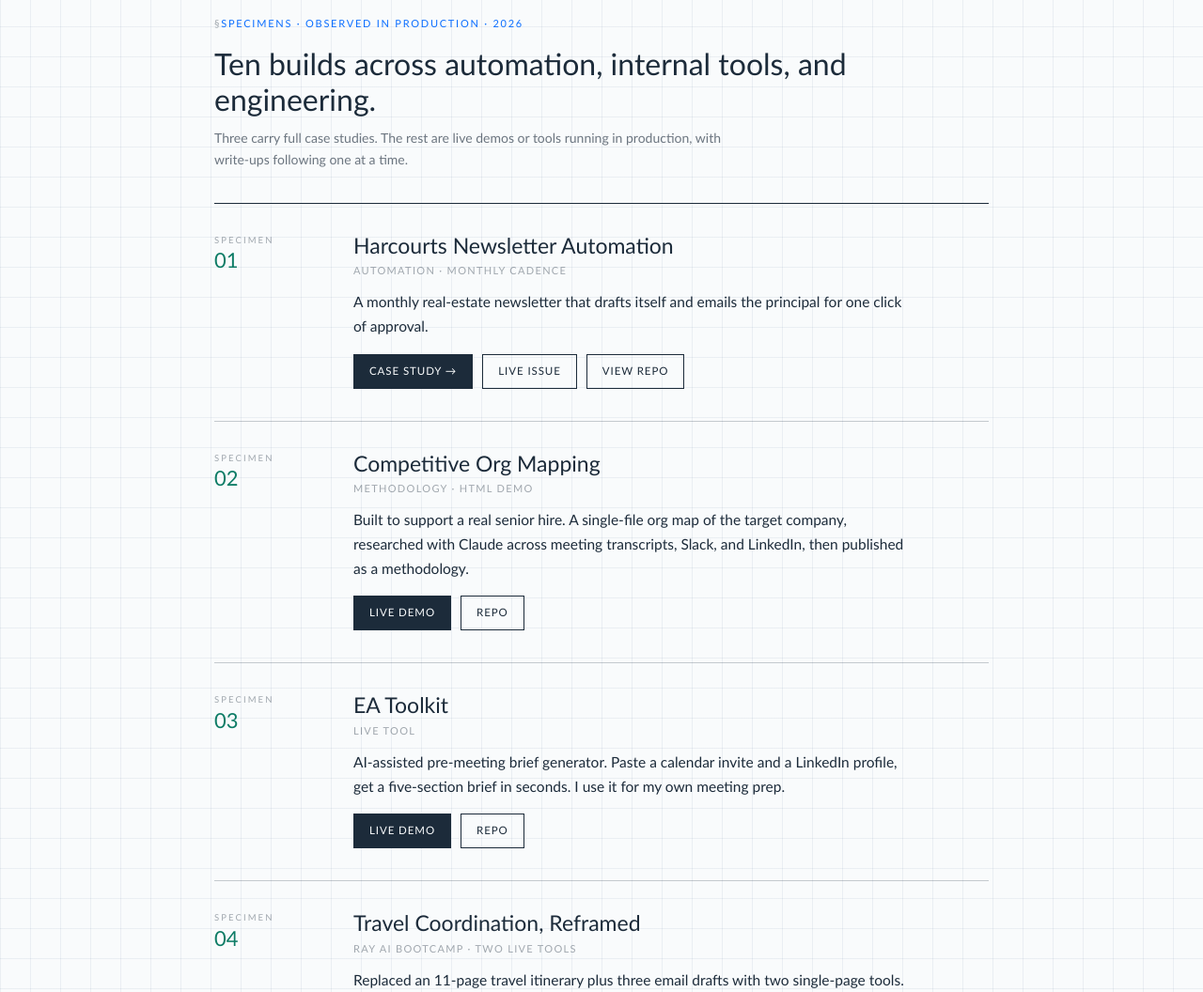
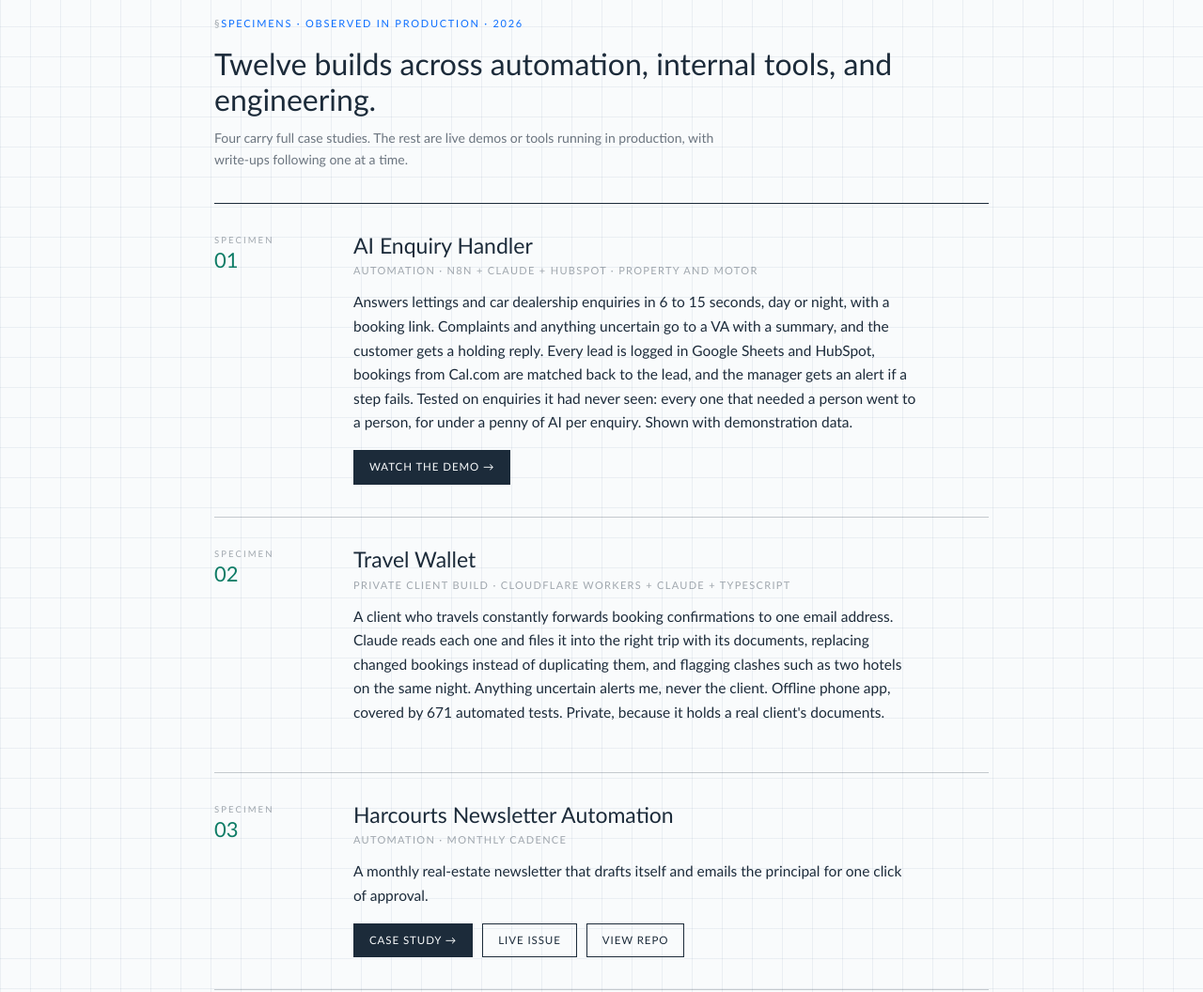
Before and after one commit to lisaesterhuizen0-wq/lisaesterhuizen0-wq.github.io, a plain HTML site: page index.html in a window 1280 px wide. Shown: the part 1220-2276 px from the top of the page at 94% size. Drawn offline with Linux system fonts and the light colour scheme.

Commit message:
Add AI Enquiry Handler and Travel Wallet; refresh CV
Enquiry handler is card 01 with the demo video; Travel Wallet is card 02
as a private client build with no links. Builds count is now twelve and
the case study count is four. The downloadable CV no longer names the
packaging manufacturer.

Co-Authored-By: Claude Opus 5.5 <noreply@anthropic.com>

```diff
--- a/index.html
+++ b/index.html
@@ -90,15 +90,42 @@
   <section class="section" id="work">
     <header class="section-head">
       <p class="eyebrow"><span class="dot"></span>Specimens · Observed in production · 2026</p>
-      <h2>Ten builds across <em>automation, internal tools, and engineering</em>.</h2>
-      <p class="section-note">Three carry full case studies. The rest are live demos or tools running in production, with write-ups following one at a time.</p>
+      <h2>Twelve builds across <em>automation, internal tools, and engineering</em>.</h2>
+      <p class="section-note">Four carry full case studies. The rest are live demos or tools running in production, with write-ups following one at a time.</p>
     </header>
 
     <ol class="projects">
 
-      <!-- 01 HARCOURTS: repo live, case study pending -->
+      <!-- 01 AI ENQUIRY HANDLER: video -->
       <li class="project hero">
         <div class="project-num">01</div>
+        <div class="project-body">
+          <h3>AI Enquiry Handler</h3>
+          <p class="project-tag">Automation · n8n + Claude + HubSpot · Property and motor</p>
+          <p class="project-desc">
+            Answers lettings and car dealership enquiries in 6 to 15 seconds, day or night, with a booking link. Complaints and anything uncertain go to a VA with a summary, and the customer gets a holding reply. Every lead is logged in Google Sheets and HubSpot, bookings from Cal.com are matched back to the lead, and the manager gets an alert if a step fails. Tested on enquiries it had never seen: every one that needed a person went to a person, for under a penny of AI per enquiry. Shown with demonstration data.
+          </p>
+          <div class="project-actions">
+            <a class="btn btn-primary" href="https://www.loom.com/share/7a8b907b3aef4948b78c207695dac8fc" target="_blank" rel="noopener">Watch the demo →</a>
+          </div>
+        </div>
+      </li>
+
+      <!-- 02 TRAVEL WALLET: private client build, no links -->
+      <li class="project">
+        <div class="project-num">02</div>
+        <div class="project-body">
+          <h3>Travel Wallet</h3>
+          <p class="project-tag">Private client build · Cloudflare Workers + Claude + TypeScript</p>
+          <p class="project-desc">
+            A client who travels constantly forwards booking confirmations to one email address. Claude reads each one and files it into the right trip with its documents, replacing changed bookings instead of duplicating them, and flagging clashes such as two hotels on the same night. Anything uncertain alerts me, never the client. Offline phone app, covered by 671 automated tests. Private, because it holds a real client's documents.
+          </p>
+        </div>
+      </li>
+
+      <!-- 03 HARCOURTS -->
+      <li class="project">
+        <div class="project-num">03</div>
         <div class="project-body">
           <h3>Harcourts Newsletter Automation</h3>
           <p class="project-tag">Automation · Monthly cadence</p>
@@ -115,7 +142,7 @@
 
       <!-- 02 COMPETITIVE ORG MAP: live -->
       <li class="project">
-        <div class="project-num">02</div>
+        <div class="project-num">04</div>
         <div class="project-body">
           <h3>Competitive Org Mapping</h3>
           <p class="project-tag">Methodology · HTML demo</p>
@@ -131,7 +158,7 @@
 
       <!-- 03 EA TOOLKIT: live -->
       <li class="project">
-        <div class="project-num">03</div>
+        <div class="project-num">05</div>
         <div class="project-body">
           <h3>EA Toolkit</h3>
           <p class="project-tag">Live tool</p>
@@ -147,7 +174,7 @@
 
       <!-- 04 TRAVEL: live demos -->
       <li class="project">
-        <div class="project-num">04</div>
+        <div class="project-num">06</div>
         <div class="project-body">
           <h3>Travel Coordination, Reframed</h3>
           <p class="project-tag">RAY AI bootcamp · Two live tools</p>
@@ -163,7 +190,7 @@
 
       <!-- 05 CROSS-PORTAL: live -->
       <li class="project">
-        <div class="project-num">05</div>
+        <div class="project-num">07</div>
         <div class="project-body">
           <h3>Cross-Portal Auto-Fill Pattern</h3>
           <p class="project-tag">Pattern · Bookmarklet</p>
@@ -179,7 +206,7 @@
 
       <!-- 06 CWN SRT PIPELINE: live -->
       <li class="project">
-        <div class="project-num">06</div>
+        <div class="project-num">08</div>
         <div class="project-body">
           <h3>The Subtitle Pipeline</h3>
           <p class="project-tag">Pipeline · Make.com + Claude</p>
@@ -194,7 +221,7 @@
 
       <!-- 07 HEART-FIRST MEAL PLANNER: live -->
       <li class="project">
-        <div class="project-num">07</div>
+        <div class="project-num">09</div>
         <div class="project-body">
           <h3>The Heart-First Meal Planner</h3>
           <p class="project-tag">Personal build · Dietetics × AI</p>
@@ -209,7 +236,7 @@
 
       <!-- 08 EA MCP SERVER: live -->
       <li class="project">
-        <div class="project-num">08</div>
+        <div class="project-num">10</div>
         <div class="project-body">
           <h3>The EA MCP Server</h3>
           <p class="project-tag">Engineering · TypeScript + MCP</p>
@@ -225,7 +252,7 @@
 
       <!-- 09 SHEET CHANGE ALERT: in production -->
       <li class="project">
-        <div class="project-num">09</div>
+        <div class="project-num">11</div>
         <div class="project-body">
           <h3>Sheet Change Alert</h3>
           <p class="project-tag">Automation · Google Apps Script · Packaging manufacturer</p>
@@ -237,7 +264,7 @@
 
       <!-- 10 ARTWORK HUB: public demo, fictional data -->
       <li class="project">
-        <div class="project-num">10</div>
+        <div class="project-num">12</div>
         <div class="project-body">
           <h3>Artwork Hub</h3>
           <p class="project-tag">Internal tool · Next.js + Claude · Packaging manufacturer</p>
```
Also changed, not shown: 1 other file.
